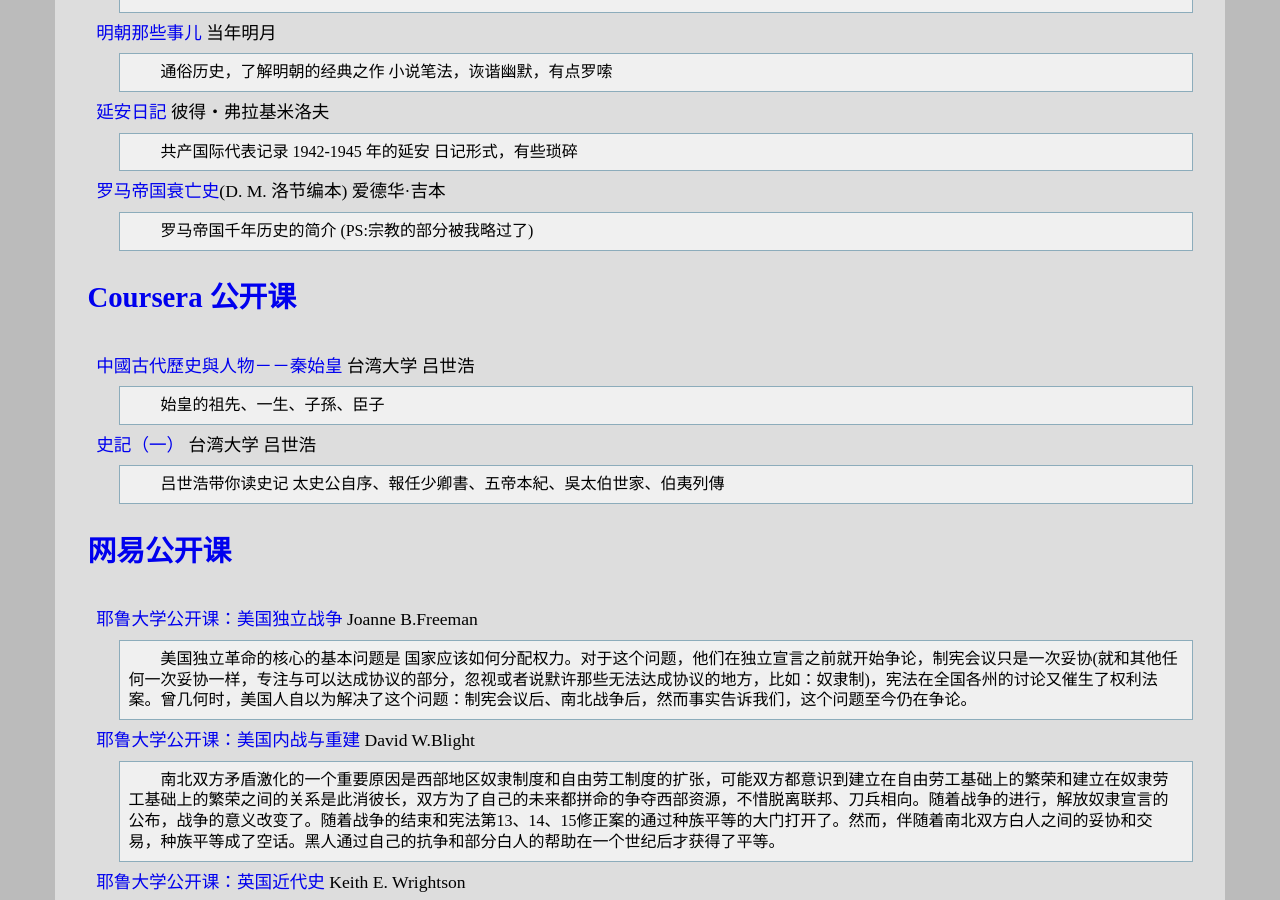
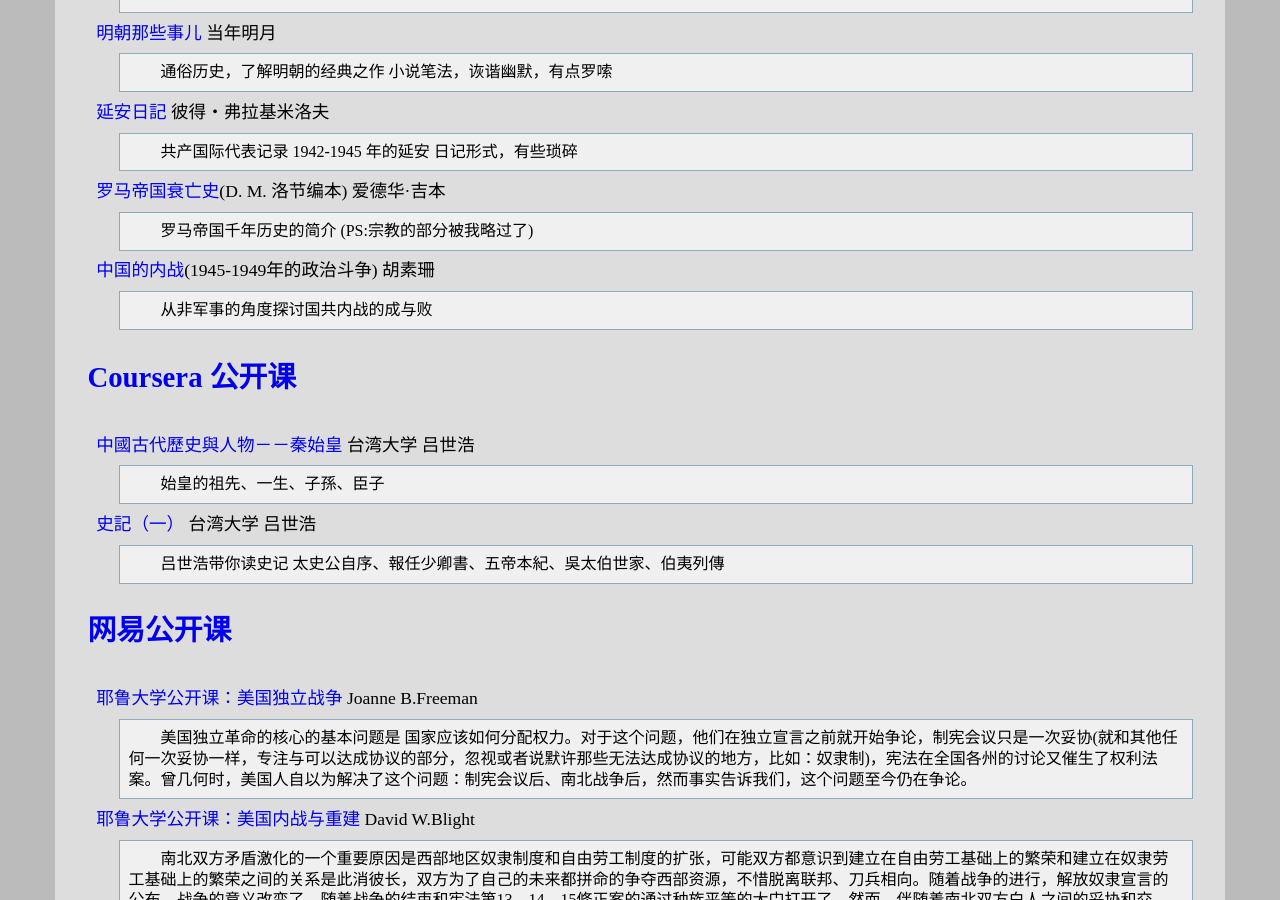
Before and after one commit to leiqin/leiqin.github.io, a Jekyll site: the page built from shoucang/history.markdown, in a window 1280 px wide and 900 px high, scrolled down 1431 px. Built offline with Jekyll 4.4.1, drawn with Linux system fonts in a browser that asks for light colours; comment, search, counter and statistics services are not loaded.

Commit message:
+ 添加以史为镜 中国的内战

```diff
--- a/shoucang/history.markdown
+++ b/shoucang/history.markdown
@@ -55,6 +55,9 @@ title: 以史为镜
 [罗马帝国衰亡史](http://book.douban.com/subject/1211052/)(D. M. 洛节编本) 爱德华·吉本
 :	罗马帝国千年历史的简介 (PS:宗教的部分被我略过了)
 
+[中国的内战](http://book.douban.com/subject/25904820/)(1945-1949年的政治斗争) 胡素珊
+:	从非军事的角度探讨国共内战的成与败
+
 ### [Coursera 公开课](https://www.coursera.org/)
 
 [中國古代歷史與人物－－秦始皇](https://www.coursera.org/course/chinesehistory) 台湾大学 吕世浩
```
